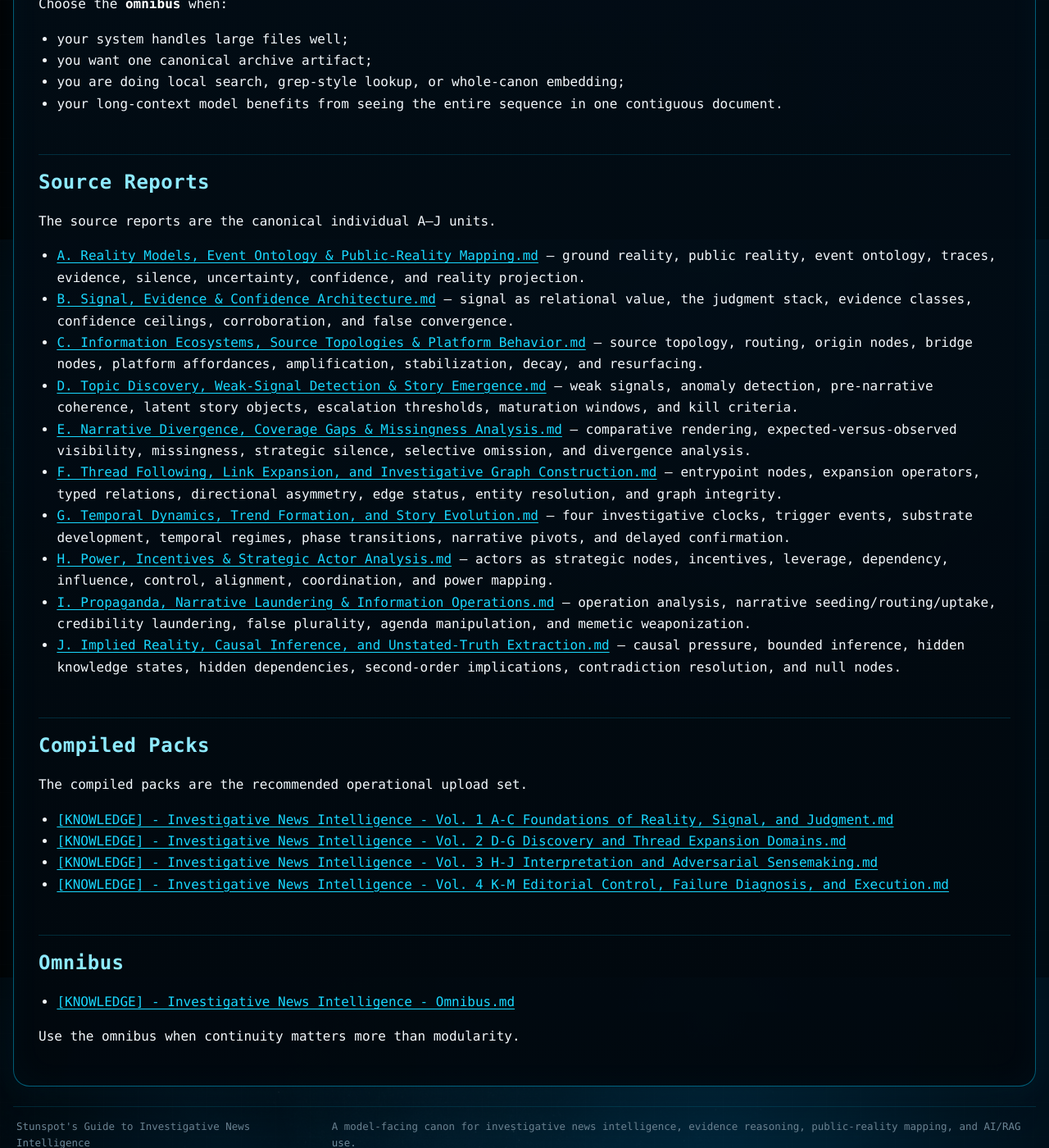
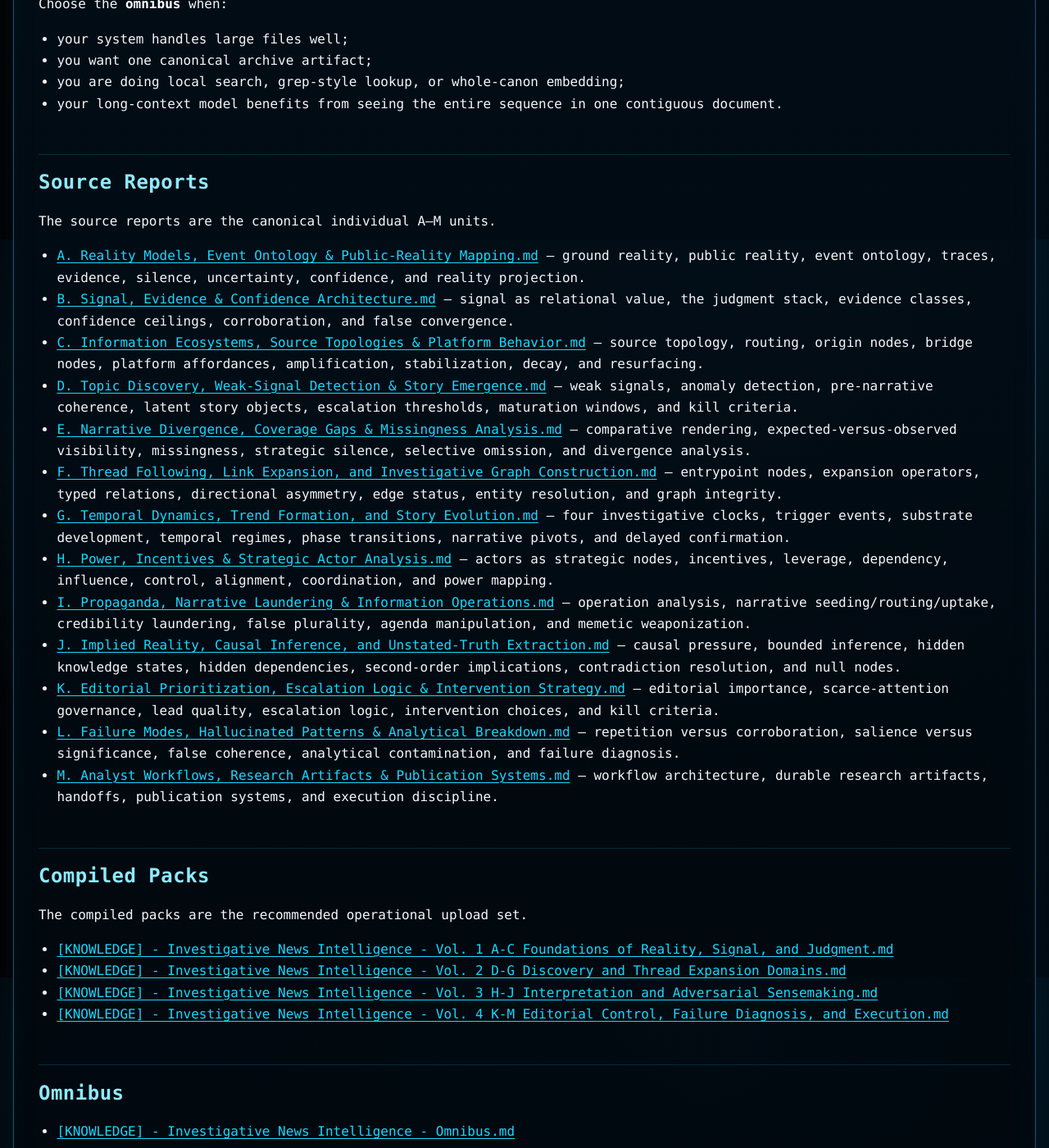
Before and after one commit to Stunspot/stunspots-guide-to-investigative-news-intelligence, a Jekyll site: the page built from docs/knowledge-packs.md, in a window 1280 px wide and 1400 px high, scrolled down 1508 px. Shown: the whole window at 82% size. Built offline with Jekyll 4.4.1, drawn with Linux system fonts in a browser that asks for light colours; our own code applies the rules of GitHub Pages for plain Markdown files; some of the changed text lies outside the part shown.

Commit message:
Update investigative knowledge-pack docs for K-M source reports

```diff
--- a/docs/knowledge-packs.md
+++ b/docs/knowledge-packs.md
@@ -8,13 +8,13 @@ The `docs/` directory is only navigation and usage guidance. The actual report c
 
 Use the **compiled packs** unless you have a specific reason not to.
 
-They preserve the canon’s volume structure, keep related concepts together, and reduce upload friction for tools that perform poorly with many separate files. They also include the Vol. 4 K–M material that is not currently present as individual source-report files in `knowledge-packs/by-report/`.
+They preserve the canon’s volume structure, keep related concepts together, and reduce upload friction for tools that perform poorly with many separate files. The source-report directory also contains the individual A–M reports for precise report-level retrieval and editing.
 
 ## Pack Types
 
 | Pack | Files | Location | Best Use |
 |---|---:|---|---|
-| Source reports | 10 | `knowledge-packs/by-report/` | Precise retrieval, selective upload, report-level citation, targeted editing. |
+| Source reports | 13 | `knowledge-packs/by-report/` | Precise retrieval, selective upload, report-level citation, targeted editing. |
 | Compiled packs | 4 | `knowledge-packs/compiled-packs/` | Recommended default: grouped coverage with lower file count and full A–M sequence. |
 | Omnibus | 1 | `knowledge-packs/omnibus/` | One-file import, local archive, whole-canon search, or strong long-context/RAG systems. |
 
@@ -43,7 +43,7 @@ Choose the **omnibus** when:
 
 ## Source Reports
 
-The source reports are the canonical individual A–J units.
+The source reports are the canonical individual A–M units.
 
 - [A. Reality Models, Event Ontology & Public-Reality Mapping.md](https://github.com/Stunspot/stunspots-guide-to-investigative-news-intelligence/blob/main/knowledge-packs/by-report/a-reality-models-event-ontology-and-public-reality-mapping.md) — ground reality, public reality, event ontology, traces, evidence, silence, uncertainty, confidence, and reality projection.
 - [B. Signal, Evidence & Confidence Architecture.md](https://github.com/Stunspot/stunspots-guide-to-investigative-news-intelligence/blob/main/knowledge-packs/by-report/b-signal-evidence-and-confidence-architecture.md) — signal as relational value, the judgment stack, evidence classes, confidence ceilings, corroboration, and false convergence.
@@ -55,6 +55,9 @@ The source reports are the canonical individual A–J units.
 - [H. Power, Incentives & Strategic Actor Analysis.md](https://github.com/Stunspot/stunspots-guide-to-investigative-news-intelligence/blob/main/knowledge-packs/by-report/h-power-incentives-and-strategic-actor-analysis.md) — actors as strategic nodes, incentives, leverage, dependency, influence, control, alignment, coordination, and power mapping.
 - [I. Propaganda, Narrative Laundering & Information Operations.md](https://github.com/Stunspot/stunspots-guide-to-investigative-news-intelligence/blob/main/knowledge-packs/by-report/i-propaganda-narrative-laundering-and-information-operations.md) — operation analysis, narrative seeding/routing/uptake, credibility laundering, false plurality, agenda manipulation, and memetic weaponization.
 - [J. Implied Reality, Causal Inference, and Unstated-Truth Extraction.md](https://github.com/Stunspot/stunspots-guide-to-investigative-news-intelligence/blob/main/knowledge-packs/by-report/j-implied-reality-causal-inference-and-unstated-truth-extraction.md) — causal pressure, bounded inference, hidden knowledge states, hidden dependencies, second-order implications, contradiction resolution, and null nodes.
+- [K. Editorial Prioritization, Escalation Logic & Intervention Strategy.md](https://github.com/Stunspot/stunspots-guide-to-investigative-news-intelligence/blob/main/knowledge-packs/by-report/k-editorial-prioritization-escalation-logic-and-intervention-strategy.md) — editorial importance, scarce-attention governance, lead quality, escalation logic, intervention choices, and kill criteria.
+- [L. Failure Modes, Hallucinated Patterns & Analytical Breakdown.md](https://github.com/Stunspot/stunspots-guide-to-investigative-news-intelligence/blob/main/knowledge-packs/by-report/l-failure-modes-hallucinated-patterns-and-analytical-breakdown.md) — repetition versus corroboration, salience versus significance, false coherence, analytical contamination, and failure diagnosis.
+- [M. Analyst Workflows, Research Artifacts & Publication Systems.md](https://github.com/Stunspot/stunspots-guide-to-investigative-news-intelligence/blob/main/knowledge-packs/by-report/m-analyst-workflows-research-artifacts-and-publication-systems.md) — workflow architecture, durable research artifacts, handoffs, publication systems, and execution discipline.
 
 ## Compiled Packs
 
```
